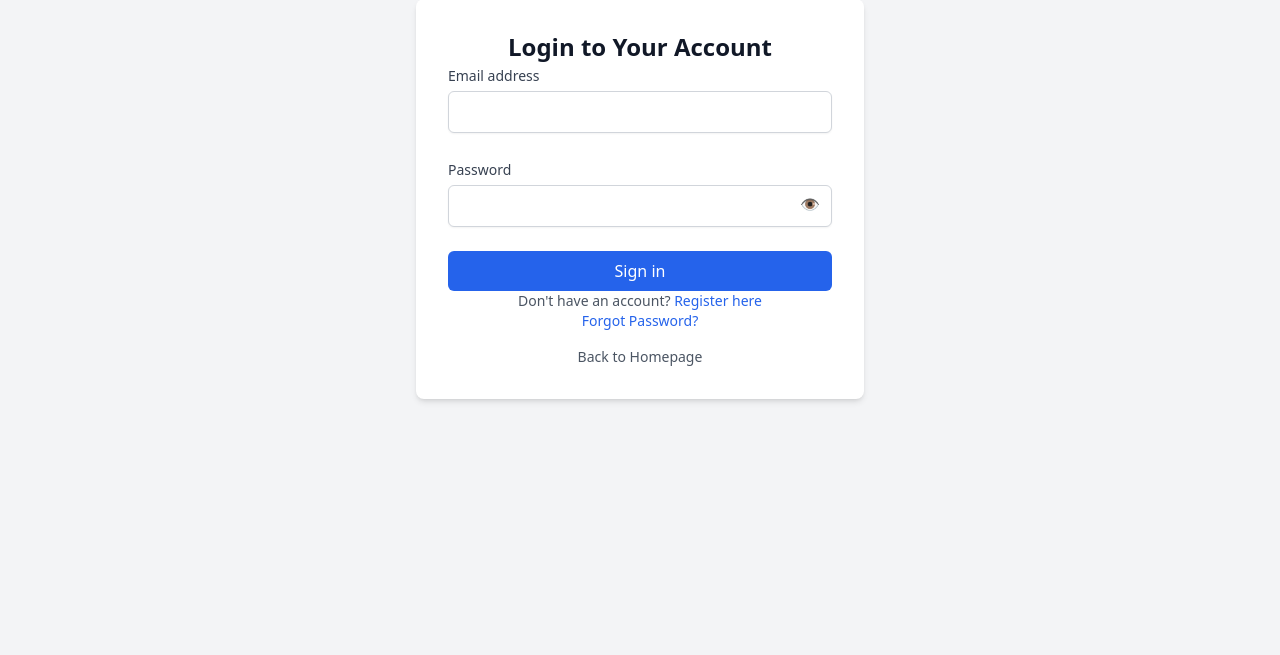
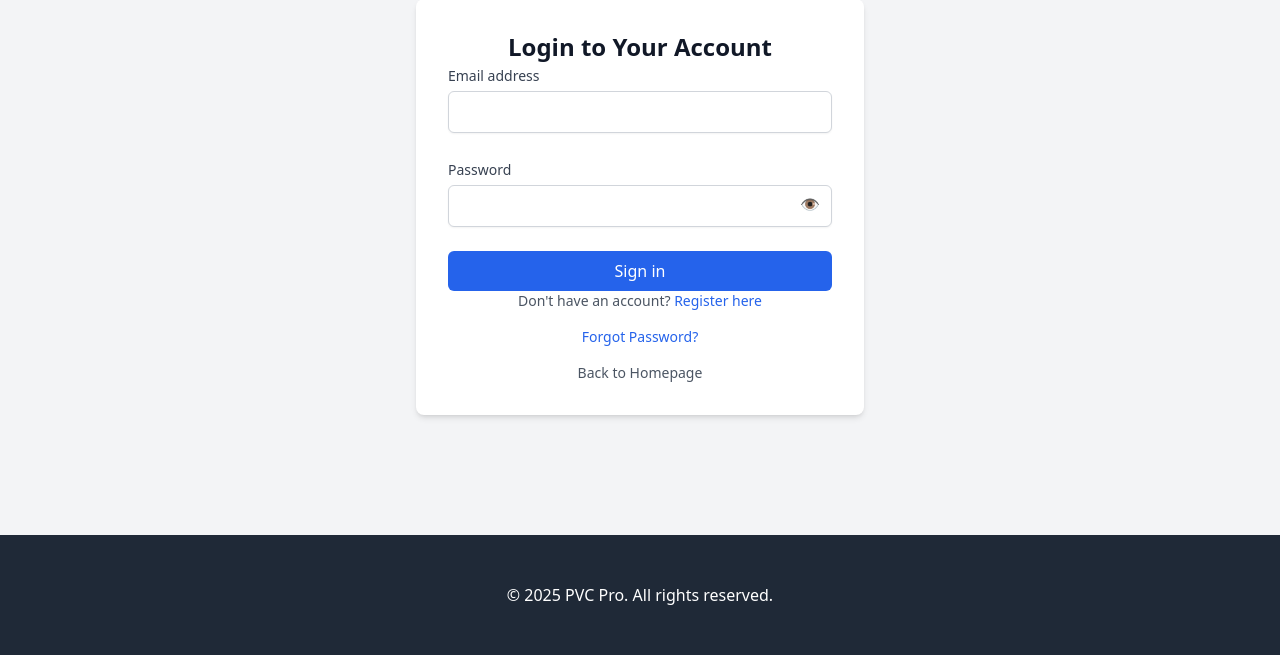
Before and after one commit to netrasarma/pvc-pro-web, a Flask app: page /login in a window 1280 px wide. Shown: the part 145-800 px from the top of the page. Run offline with Flask 3, Linux system fonts and the light colour scheme; grey boxes labelled with a size stand in for pictures from a placeholder-image service; some libraries are stand-ins or nearby versions.

Commit message:
Update login.html

```diff
--- a/templates/login.html
+++ b/templates/login.html
@@ -70,12 +70,17 @@
                 </button>
             </div>
         </form>
-        <p class="text-sm text-center text-gray-600">
+        <p class="text-sm text-center text-gray-600 mb-4">
             Don't have an account? <a href="/register" class="font-medium text-blue-600 hover:text-blue-500">Register here</a>
         </p>
-        <button type="button" class="text-sm text-center text-blue-600 hover:underline block mx-auto" onclick="showForgotPasswordPopup()">Forgot Password?</button>
+        <button type="button" class="text-sm text-center text-blue-600 hover:underline block mx-auto mb-4" onclick="showForgotPasswordPopup()">Forgot Password?</button>
         <a href="/" class="text-sm text-center text-gray-600 hover:underline mt-4 block">Back to Homepage</a>
     </div>
+    <footer class="bg-gray-800 text-white py-12 mt-auto">
+        <div class="container mx-auto px-6 text-center">
+            <p>© 2025 PVC Pro. All rights reserved.</p>
+        </div>
+    </footer>
 
     <!-- Forgot Password Popup -->
     <div id="forgotPasswordPopup" class="fixed inset-0 bg-black bg-opacity-50 flex items-center justify-center hidden">
```
